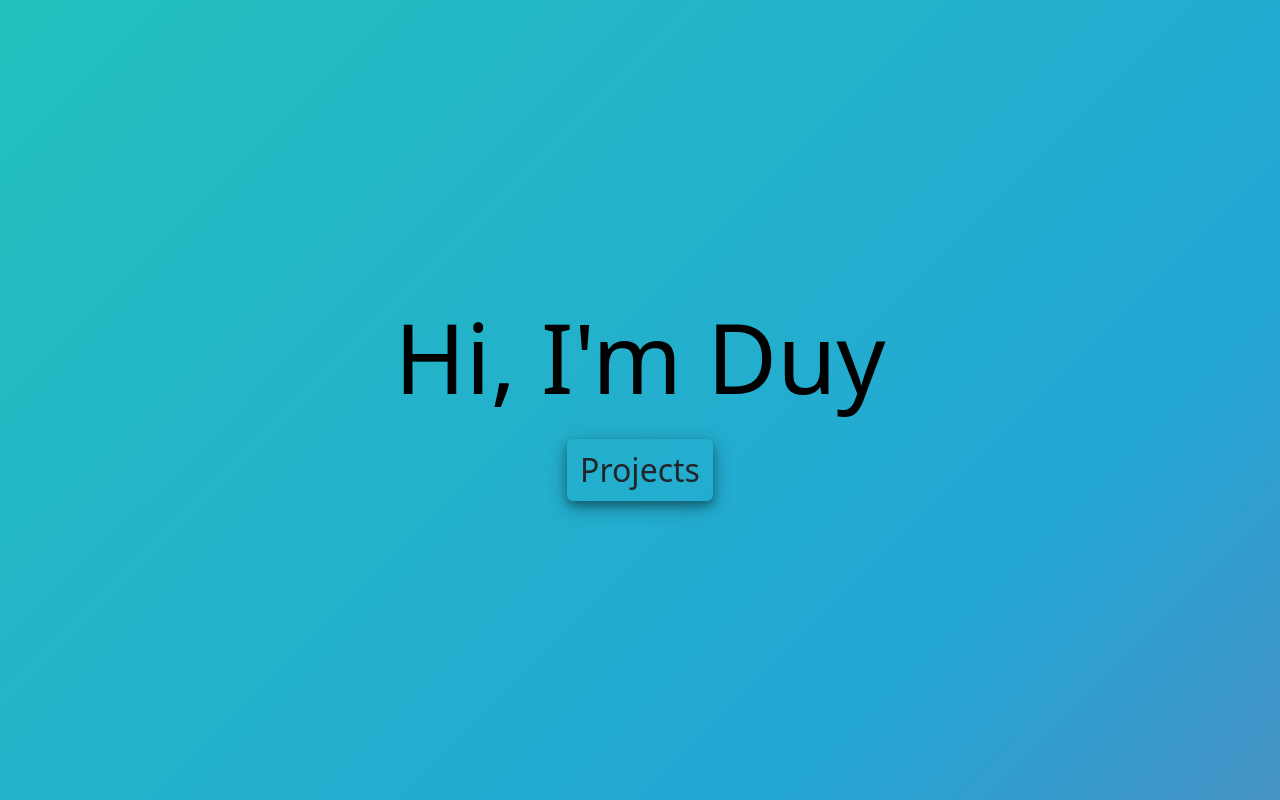
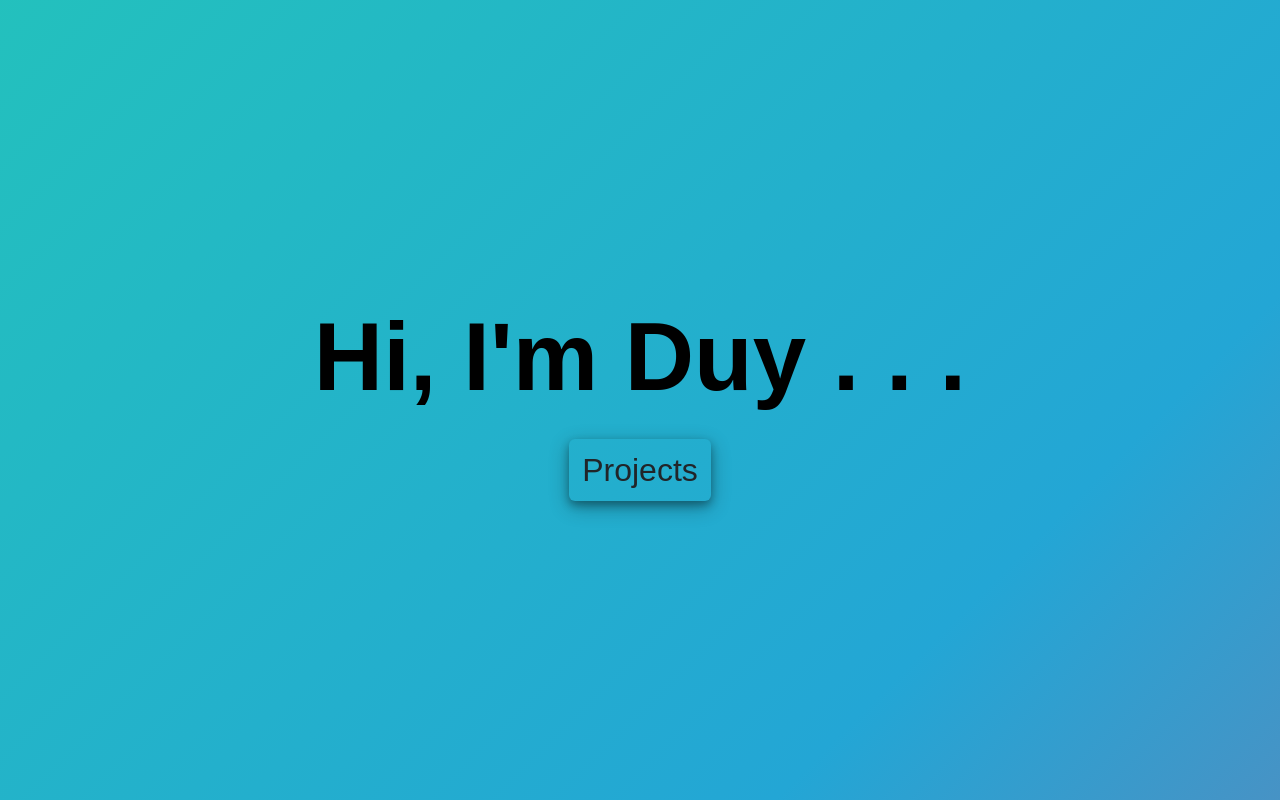
Before and after one commit to cornel05/Web-Dev-Course-Practice, a plain HTML site: page index.html in a window 1280 px wide. Drawn offline with nearby package versions, Linux system fonts and the light colour scheme; a web font is replaced by a local one.

Commit message:
Made Animated Introduction words

```diff
--- a/index.html
+++ b/index.html
@@ -14,7 +14,7 @@
     <div class="container main">
         <div class="text-center">
             <div class="container">
-              <h1 class="text-body-emphasis">Hi, I'm Duy</h1>
+              <h1 id="animated-header" class="text-body-emphasis">Hi, I'm Duy . . . </h1>
             </div>
         </div>
         <div class="dropdown mt-3">
--- a/script.js
+++ b/script.js
@@ -27,3 +27,32 @@ document.addEventListener('DOMContentLoaded', function() {
 document.querySelectorAll('a').forEach(anchor => {
     anchor.setAttribute('target', '_blank');
 });
+
+document.addEventListener("DOMContentLoaded", function() {
+    const header = document.getElementById("animated-header");
+
+    function animateHeader() {
+        const words = header.textContent.split(" ");
+        header.textContent = "";
+
+        words.forEach((word, index) => {
+            const span = document.createElement("span");
+            span.textContent = word + " ";
+            span.classList.add("hidden");
+            header.appendChild(span);
+
+            setTimeout(() => {
+                span.classList.remove("hidden");
+            }, index * 800); // Adjust the timing as needed
+        });
+    }
+
+    // Initial animation
+    animateHeader();
+
+    // Repeat the animation every 5 seconds (5000 milliseconds)
+    setInterval(() => {
+        header.textContent = "Hi, I'm Duy . . ."; // Reset the text content
+        animateHeader();
+    }, 8000);
+});
--- a/style.css
+++ b/style.css
@@ -26,17 +26,15 @@
 }
 
 body {
-    font-family: 'Mona Sans', sans-serif;
-    line-height: 1.6;
-    padding: 20px;
-    background-color: #405D72;
-    color: #333;
+    font-family: 'Mona Sans', sans-serif !important;
     display: flex;
     justify-content: center;
     align-items: center;
 }
+
 h1 {
     font-size: 6rem !important;
+    font-weight: 700 !important;
 }
 
 .main {
@@ -135,3 +133,8 @@ h1 {
 .custom-scroll::-webkit-scrollbar-thumb:hover {
     background: #555; /* Color of the scrollbar thumb on hover */
 }
+
+/* Make animated introduction */
+.hidden {
+    visibility: hidden;
+}
```
